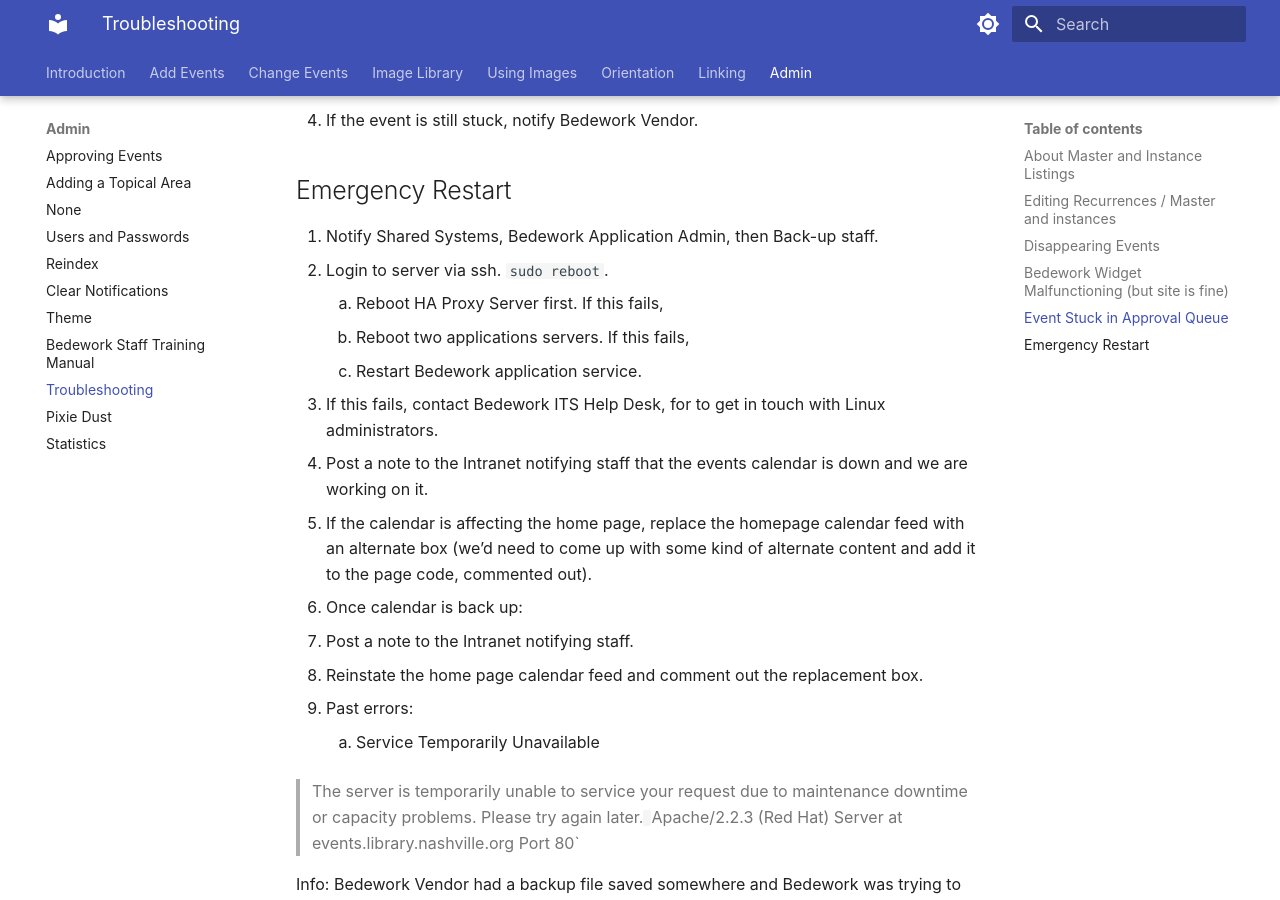
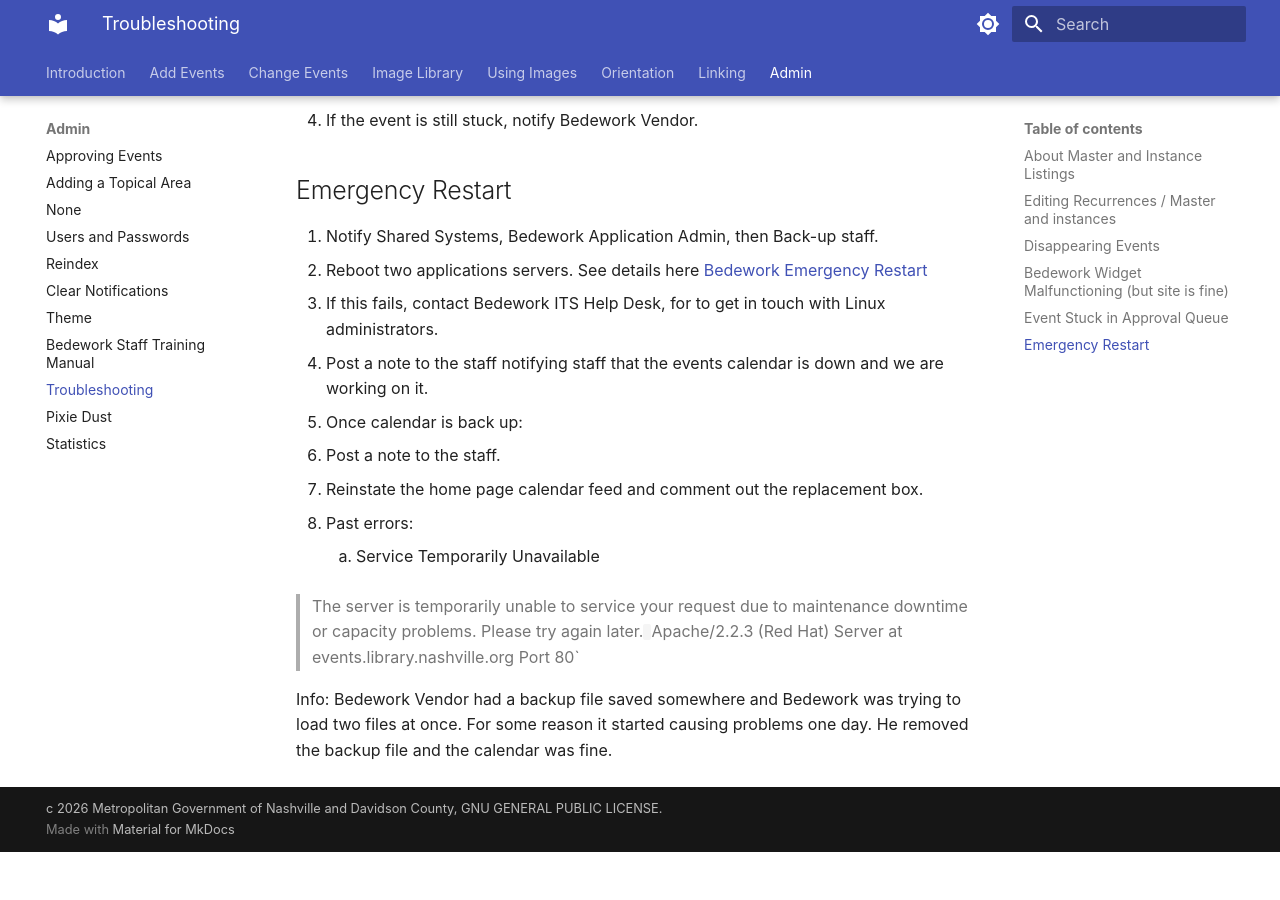
Before and after one commit to Nashville-Public-Library/bedework-docs, an MkDocs documentation site: the page built from docs/admin/troubleshooting.md, in a window 1280 px wide and 900 px high, scrolled down 2294 px. Built offline with MkDocs 1.6.1 and Material for MkDocs 9.7.7, drawn with Linux system fonts in a browser that asks for light colours; after the commit the page ends 3146 px from its top, so only the background shows below that.

Commit message:
adding a link to documentation with more specific server starting

```diff
--- a/docs/admin/troubleshooting.md
+++ b/docs/admin/troubleshooting.md
@@ -71,16 +71,12 @@ Events stuck in approval queue that don’t really exist.
 ## Emergency Restart
 
 1. Notify Shared Systems, Bedework Application Admin, then Back-up staff.
-1. Login to server via ssh. `sudo reboot`.
-    1. Reboot HA Proxy Server first. If this fails,
-    1. Reboot two applications servers. If this fails,
-    1. Restart Bedework application service.
+1. Reboot two applications servers. See details here [Bedework Emergency Restart](https://github.com/Nashville-Public-Library/documentation/blob/master/bedework/restart-bedework.md)
 
 - If this fails, contact Bedework ITS Help Desk, for to get in touch with Linux administrators.
-- Post a note to the Intranet notifying staff that the events calendar is down and we are working on it.
-- If the calendar is affecting the home page, replace the homepage calendar feed with an alternate box (we’d need to come up with some kind of alternate content and add it to the page code, commented out).
+- Post a note to the staff notifying staff that the events calendar is down and we are working on it.
 - Once calendar is back up:
-  - Post a note to the Intranet notifying staff.
+  - Post a note to the staff.
   - Reinstate the home page calendar feed and comment out the replacement box.
 
 1. Past errors:
```
